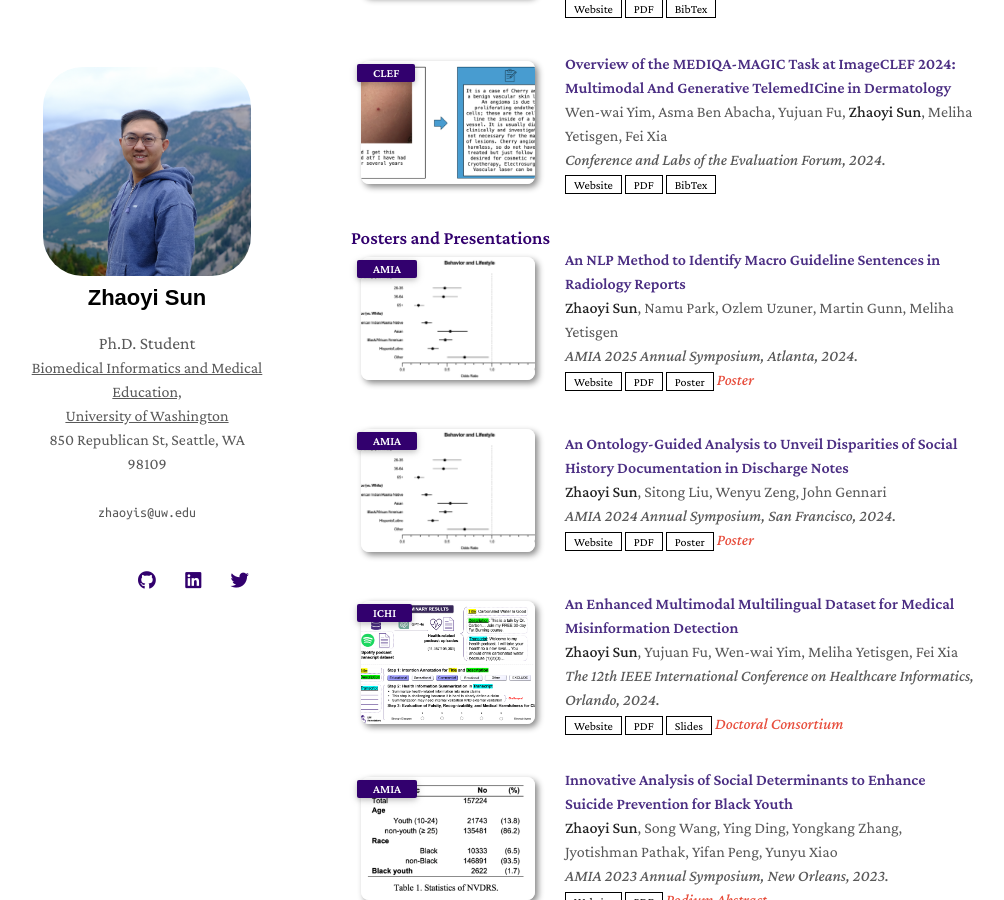
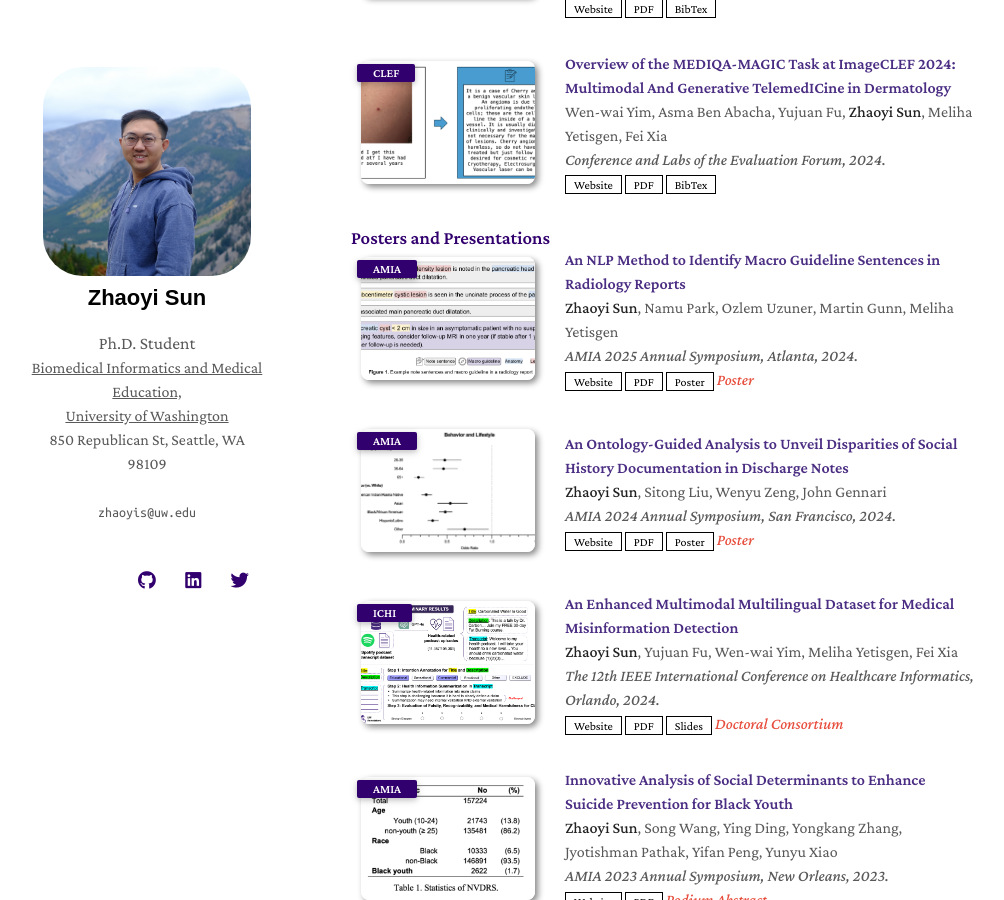
Before and after one commit to GeraldSun/GeraldSun.github.io, a Jekyll site: the page built from index.md, in a window 1280 px wide and 900 px high, scrolled down 3734 px. Shown: the whole window, without its empty margins (129-1133 px from the left). Built offline with Jekyll 4.4.1, drawn with Linux system fonts in a browser that asks for light colours; nearby versions of some CDN libraries; a style sheet for code colours, icons or effects is not loaded; our own code applies the rules of GitHub Pages for plain Markdown files.

Commit message:
Update presentation image for AMIA 2025

```diff
--- a/_data/presentations.yml
+++ b/_data/presentations.yml
@@ -6,7 +6,7 @@ main:
     website: ./assets/files/An NLP Method to_SUN.pdf
     pdf: ./assets/files/An NLP Method to_SUN.pdf
     poster: ./assets/files/AMIA2025.pdf
-    image: ./assets/img/202407.png
+    image: ./assets/img/202505.png
     notes: Poster
 
   - title: An Ontology-Guided Analysis to Unveil Disparities of Social History Documentation in Discharge Notes
```
